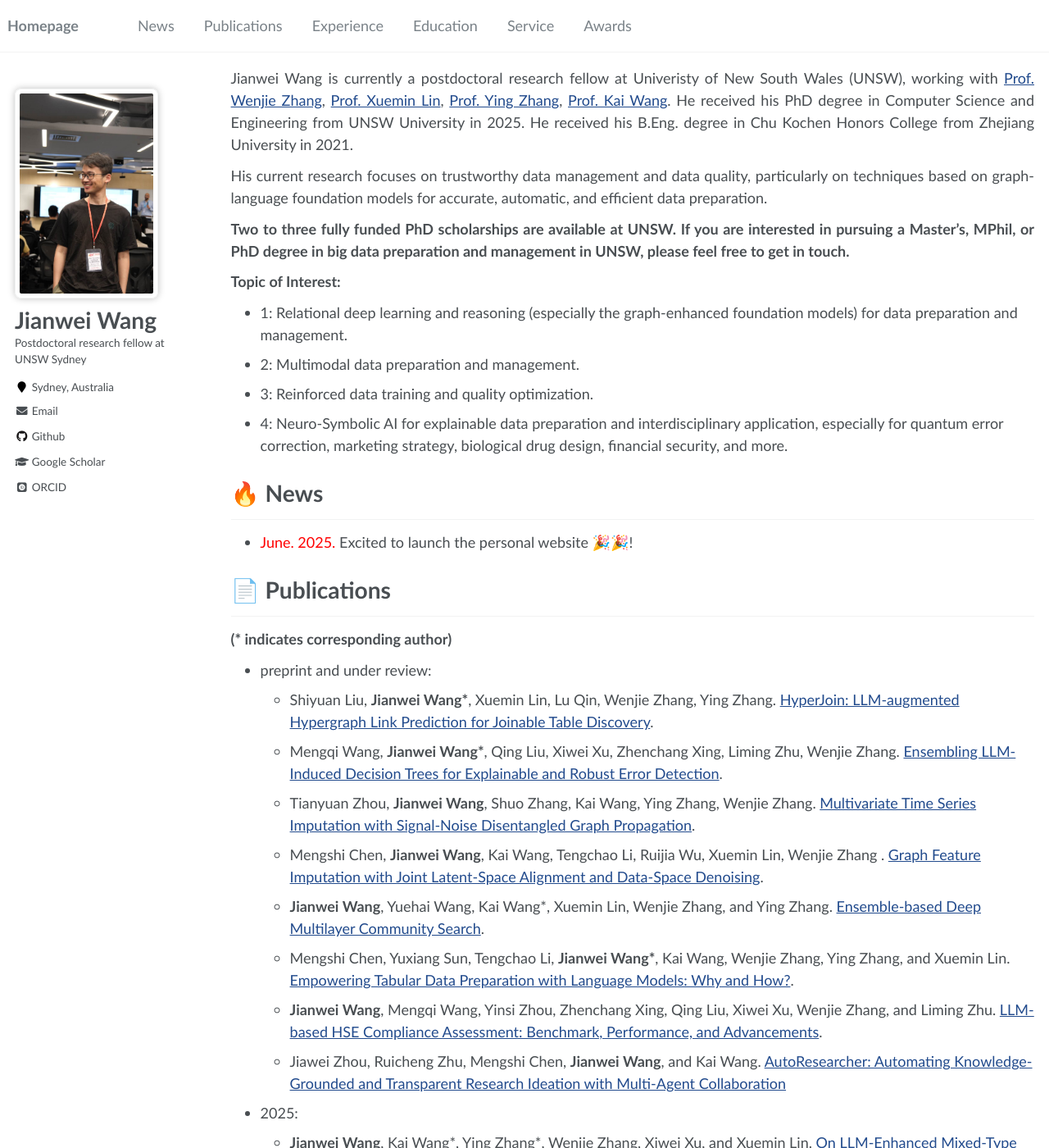
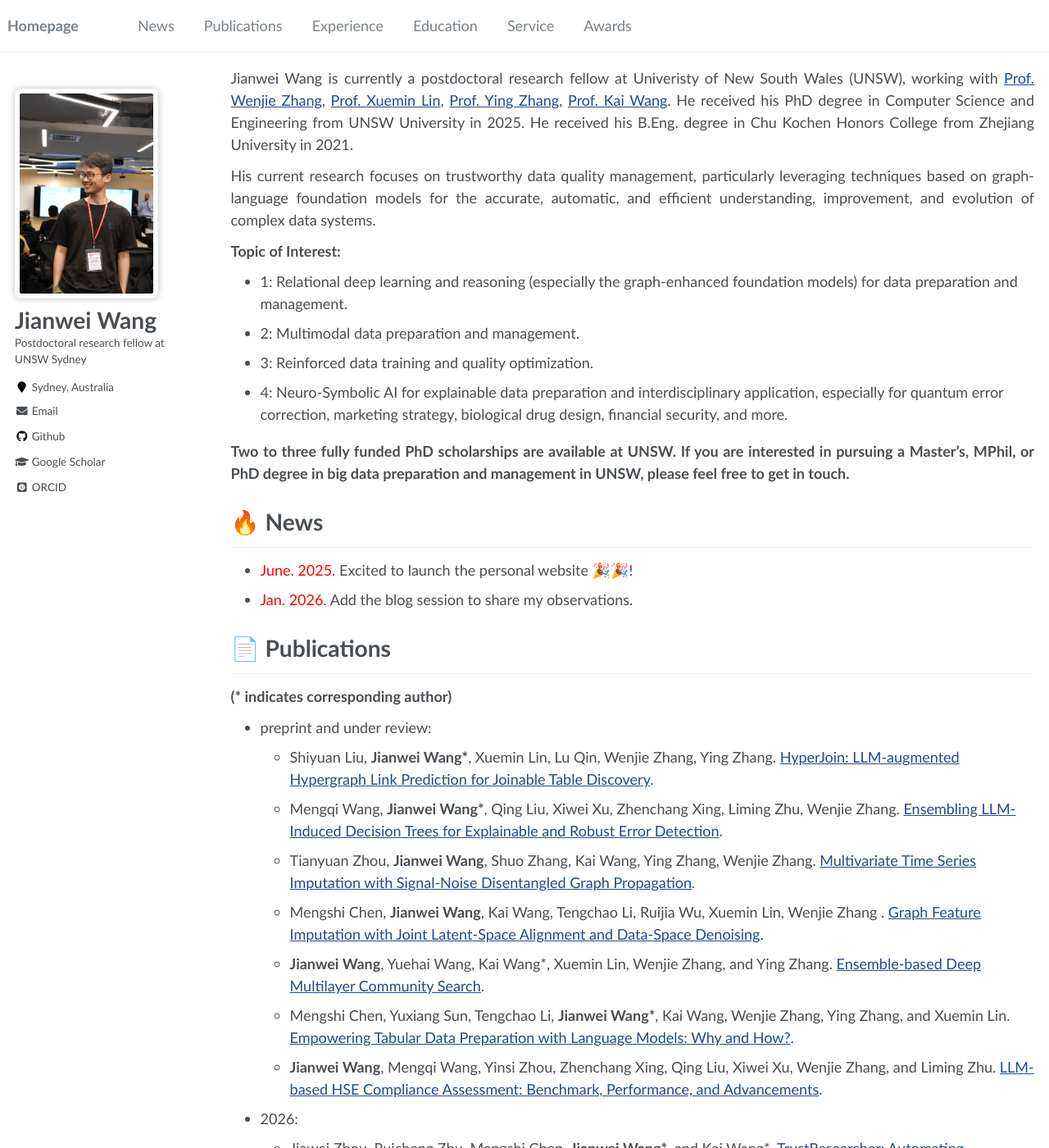
Before and after one commit to jianwei-cse/jianwei-cse.github.io, a Jekyll site: the page built from _pages/about.md, in a window 1280 px wide and 1400 px high. Shown: the whole window at 82% size. Built offline with Jekyll 4.4.1, drawn with Linux system fonts in a browser that asks for light colours; some web fonts are replaced; some of the changed text lies outside the part shown.

Commit message:
update bio, pub, blogs, services

```diff
--- a/_pages/about.md
+++ b/_pages/about.md
@@ -15,6 +15,8 @@
 
 {% include_relative includes/publications.md %}
 
+{% include_relative includes/blogs.md %}
+
 {% include_relative includes/experience.md %}
 
 {% include_relative includes/education.md %}
--- /dev/null
+++ b/_pages/includes/blogs.md
@@ -0,0 +1,2 @@
+# ✍️ Blogs
+* Feb. 2026: [A Functional Taxonomy of LLM Roles in Large-scale Data Preparation](./blog_files/Blog_1__LLM_for_data_preparation.pdf). (coming soon)
--- a/_pages/includes/news.md
+++ b/_pages/includes/news.md
@@ -1,2 +1,3 @@
 # 🔥 News
 * <span style="color:red"> June. 2025. </span> Excited to launch the personal website 🎉🎉!
+* <span style="color:red"> Jan. 2026. </span> Add the blog session to share my observations.
--- a/_pages/includes/publications.md
+++ b/_pages/includes/publications.md
@@ -10,7 +10,10 @@
   + **Jianwei Wang**, Yuehai Wang, Kai Wang\*, Xuemin Lin, Wenjie Zhang, and Ying Zhang. [Ensemble-based Deep Multilayer Community Search](https://arxiv.org/abs/2501.02194).
   + Mengshi Chen, Yuxiang Sun, Tengchao Li, **Jianwei Wang\***, Kai Wang, Wenjie Zhang, Ying Zhang, and Xuemin Lin. [Empowering Tabular Data Preparation with Language Models: Why and How?](https://arxiv.org/abs/2508.01556).
   + **Jianwei Wang**, Mengqi Wang, Yinsi Zhou, Zhenchang Xing, Qing Liu, Xiwei Xu, Wenjie Zhang, and Liming Zhu. [LLM-based HSE Compliance Assessment: Benchmark, Performance, and Advancements](https://arxiv.org/pdf/2505.22959).
-  + Jiawei Zhou, Ruicheng Zhu, Mengshi Chen, **Jianwei Wang**, and Kai Wang. [AutoResearcher: Automating Knowledge-Grounded and Transparent Research Ideation with Multi-Agent Collaboration](https://github.com/valleysprings/AutoResearcher)
+
+
+* 2026:
+  + Jiawei Zhou, Ruicheng Zhu, Mengshi Chen, **Jianwei Wang\***, and Kai Wang\*. [TrustResearcher: Automating Knowledge-Grounded and Transparent Research Ideation with Multi-Agent Collaboration](https://arxiv.org/abs/2510.20844) <u> WWW demo.</u>
 
 * 2025:
   + **Jianwei Wang**, Kai Wang\*, Ying Zhang\*, Wenjie Zhang, Xiwei Xu, and Xuemin Lin. [On LLM-Enhanced Mixed-Type Data Imputation with High-Order Message Passing](https://arxiv.org/abs/2501.02191). <u> VLDB.</u>
--- a/_pages/includes/self-intro.md
+++ b/_pages/includes/self-intro.md
@@ -2,9 +2,7 @@
 He received his PhD degree in Computer Science and Engineering from UNSW University in 2025.
 He received his B.Eng. degree in Chu Kochen Honors College from Zhejiang University in 2021.
 
-His current research focuses on trustworthy data management and data quality, particularly on techniques based on graph-language foundation models for accurate, automatic, and efficient data preparation.
-
-**Two to three fully funded PhD scholarships are available at UNSW. If you are interested in pursuing a Master’s, MPhil, or PhD degree in big data preparation and management in UNSW, please feel free to get in touch.**
+His current research focuses on trustworthy data quality management, particularly leveraging techniques based on graph-language foundation models for the accurate, automatic, and efficient understanding, improvement, and evolution of complex data systems.
 
 
 **Topic of Interest:**
@@ -12,3 +10,6 @@
 * 2: Multimodal data preparation and management.
 * 3: Reinforced data training and quality optimization.
 * 4: Neuro-Symbolic AI for explainable data preparation and interdisciplinary application, especially for quantum error correction, marketing strategy, biological drug design, financial security, and more.
+
+
+**Two to three fully funded PhD scholarships are available at UNSW. If you are interested in pursuing a Master’s, MPhil, or PhD degree in big data preparation and management in UNSW, please feel free to get in touch.**
--- a/_pages/includes/service.md
+++ b/_pages/includes/service.md
@@ -3,8 +3,11 @@
 * Organizing Committee
   + Local Chair of Autralian Database Conference (ADC) 2025.
 * Program Committee
-  + 2025: VLDB 2025 (Shadow PC), ICDE 2025, ICLR 2025, APWeb-WAIM 2025, CIKM 2025
+  + 2026: VLDB 2026 (Shadow PC),
+  + 2025: ICDE 2025, ICLR 2025, APWeb-WAIM 2025, CIKM 2025
   + 2024: APWeb-WAIM 2024, ICDE 2024 (External reviewer).
   + 2023: ECML (External reviewer)
 * Invited Journal Reviewer:
   + ACM Transaction on Database Systems (TODS)
+  + INFORMS Journal on Computing (IJOC)
+  + ACM SIGMOD Record
```
Also changed, not shown: 1 other file.
